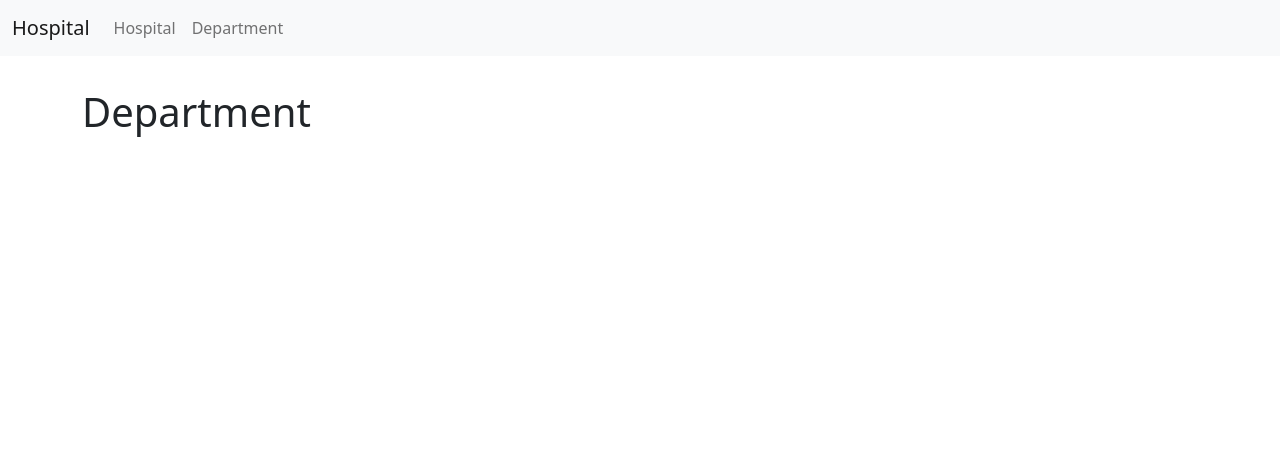
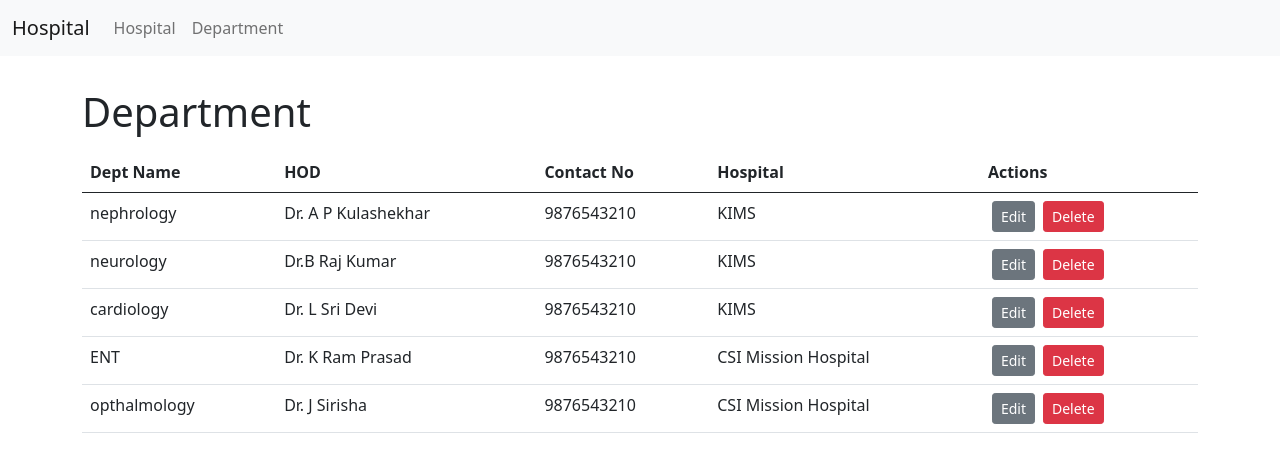
Before and after one commit to saikatmahapatra/hospital-app, an Angular app: page /department in a window 1280 px wide. Shown: the top 472 px of the page. Built offline with nearby package versions, Linux system fonts and the light colour scheme; data requests are answered from the project's data file.

Commit message:
dept list done

```diff
--- a/src/app/department-view/department-view.component.html
+++ b/src/app/department-view/department-view.component.html
@@ -1,3 +1,38 @@
-<h1>
-    Department
-</h1>
+<h1>Department</h1>
+
+<div class="row data-table my-3">
+    <div class="col-md-12">
+        <table class="table">
+            <thead>
+                <tr>
+                    <th scope="col">Dept Name</th>
+                    <th scope="col">HOD</th>
+                    <th scope="col">Contact No</th>
+                    <th scope="col">Hospital</th>
+                    <th scope="col">Actions</th>
+                </tr>
+            </thead>
+            <tbody>
+                <ng-container *ngIf="departmentList.length > 0">
+                    <tr *ngFor="let department of departmentList; let i = index;">
+                        <td>{{department.departmentname}}</td>
+                        <td>{{department.head}}</td>
+                        <td>{{department.contactnumber}}</td>
+                        <td>{{department.hospitalname}}</td>
+                        <td>
+                            <a class="btn btn-sm btn-secondary mx-1" (click)="editDept(department);">Edit</a>
+                            <a class="btn btn-sm btn-danger mx-1" (click)="deleteDept(department);">Delete</a>
+                        </td>
+                    </tr>
+                </ng-container>
+
+                <ng-container *ngIf="departmentList.length == 0">
+                    <tr>
+                        <td colspan="5">There are no records to display.</td>
+                    </tr>
+                </ng-container>
+
+            </tbody>
+        </table>
+    </div>
+</div>
--- a/src/app/department-view/department-view.component.ts
+++ b/src/app/department-view/department-view.component.ts
@@ -1,15 +1,52 @@
-import { Component, OnInit } from '@angular/core';
-
+import { Component, OnInit, OnDestroy } from '@angular/core';
+import { HospitalService } from '../hospital.service';
+import { ValidationService } from '../validation.service';
 @Component({
   selector: 'app-department-view',
   templateUrl: './department-view.component.html',
-  styleUrls: ['./department-view.component.scss']
+  styleUrls: ['./department-view.component.scss'],
+  providers: [HospitalService, ValidationService]
 })
-export class DepartmentViewComponent implements OnInit {
+export class DepartmentViewComponent implements OnInit, OnDestroy {
+  departmentList: any = [];
+  departmentDataList$;
+  formSubmitted = false;
+  isEdit = false;
 
-  constructor() { }
+  departmentObj = {
+    departmentname: '',
+    head : '',
+    contactnumber: '',
+    hospitalId: '',
+    hospitalname: ''
+  };
+
+  constructor(
+    private hospitalSvc: HospitalService,
+    private validator: ValidationService
+  ) { }
 
   ngOnInit() {
+    this.getAllDepts();
   }
 
+  getAllDepts() {
+    this.departmentDataList$ = this.hospitalSvc.getAllDept().subscribe((res) => {
+      this.departmentList = res;
+    });
+  }
+
+  editDept(dept) {
+    alert('edit operation is not implemented');
+  }
+
+  deleteDept(dept) {
+    alert('delete operation is not implemented');
+  }
+
+  ngOnDestroy() {
+    this.departmentDataList$.unsubscribe();
+  }
+
+
 }
```
